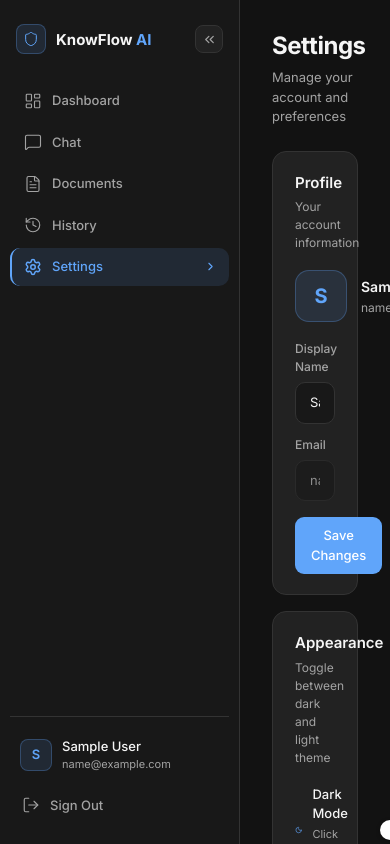
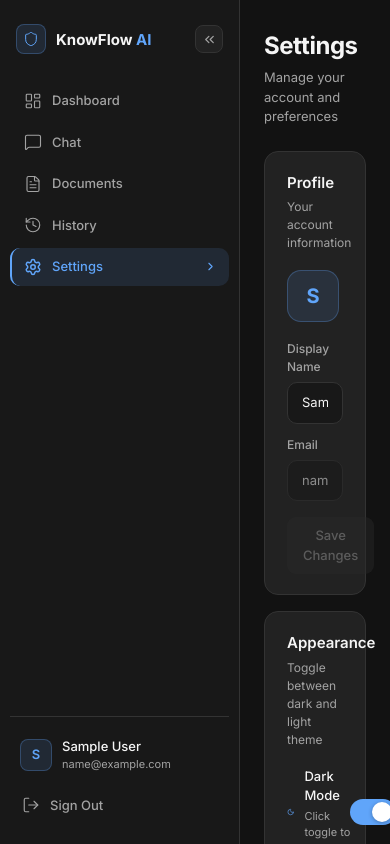
Before and after one commit to bakliwalkshitiz/knowflowAi, a React (Vite) app in the folder knowflow-ui/: page /settings in a window 390 px wide. Built offline with nearby package versions, Linux system fonts and the light colour scheme; no server answers; sample sign-in values are in the browser's storage.

Commit message:
fix: enable profile display name update in Settings and improve mobile responsiveness

```diff
--- a/knowflow-ui/src/api/client.js
+++ b/knowflow-ui/src/api/client.js
@@ -48,6 +48,7 @@ export const chatApi = {
 
 export const userApi = {
   getMe: () => api.get('/user/me'),
+  updateProfile: (data) => api.put('/user/profile', data),
 }
 
 export const ragApi = {
--- a/knowflow-ui/src/context/AuthContext.jsx
+++ b/knowflow-ui/src/context/AuthContext.jsx
@@ -18,6 +18,14 @@ export function AuthProvider({ children }) {
     localStorage.setItem('kf_token', jwtToken)
   }
 
+  const updateUser = (updatedData) => {
+    setUser(prev => {
+      const next = { ...prev, ...updatedData }
+      localStorage.setItem('kf_user', JSON.stringify(next))
+      return next
+    })
+  }
+
   const logout = () => {
     setUser(null)
     setToken(null)
@@ -28,7 +36,7 @@ export function AuthProvider({ children }) {
   const isAuthenticated = !!token && !!user
 
   return (
-    <AuthContext.Provider value={{ user, token, login, logout, isAuthenticated }}>
+    <AuthContext.Provider value={{ user, token, login, logout, updateUser, isAuthenticated }}>
       {children}
     </AuthContext.Provider>
   )
--- a/knowflow-ui/src/pages/settings/SettingsPage.jsx
+++ b/knowflow-ui/src/pages/settings/SettingsPage.jsx
@@ -1,9 +1,10 @@
 import { useState } from 'react'
-import { motion } from 'framer-motion'
-import { Sun, Moon, Check, Loader2, LogOut } from 'lucide-react'
+import { motion, AnimatePresence } from 'framer-motion'
+import { Sun, Moon, Check, Loader2, LogOut, AlertCircle } from 'lucide-react'
 import { useAuth } from '../../context/AuthContext'
 import { useTheme } from '../../context/ThemeContext'
 import { useNavigate } from 'react-router-dom'
+import { userApi } from '../../api/client'
 
 const card = { background: 'var(--card)', border: '1px solid var(--border)', borderRadius: 14, padding: '20px 22px', marginBottom: 16 }
 const fieldLabel = { fontSize: 12, fontWeight: 500, color: 'var(--muted)', marginBottom: 6, display: 'block' }
@@ -24,7 +25,7 @@ function Btn({ children, onClick, variant = 'primary', disabled = false, loading
     opacity: disabled ? 0.45 : 1, transition: 'all 0.15s', ...s,
   }
   const styles = {
-    primary: { background: 'var(--accent)', color: '#fff' },
+    primary: { background: disabled ? 'var(--card-hover)' : 'var(--accent)', color: disabled ? 'var(--muted)' : '#fff' },
     ghost:   { background: 'var(--card)', color: 'var(--text)', border: '1px solid var(--border)' },
     danger:  { background: 'rgba(248,113,113,0.1)', color: 'var(--danger)', border: '1px solid rgba(248,113,113,0.25)' },
     success: { background: 'rgba(52,211,153,0.1)', color: 'var(--success)', border: '1px solid rgba(52,211,153,0.25)' },
@@ -37,21 +38,54 @@ function Btn({ children, onClick, variant = 'primary', disabled = false, loading
 }
 
 export default function SettingsPage() {
-  const { user, logout } = useAuth()
+  const { user, logout, updateUser } = useAuth()
   const { theme, toggle, isDark } = useTheme()
   const navigate = useNavigate()
   const [name, setName] = useState(user?.name || '')
+  const [saving, setSaving] = useState(false)
   const [saved, setSaved] = useState(false)
+  const [error, setError] = useState('')
 
-  const saveProfile = () => { setSaved(true); setTimeout(() => setSaved(false), 2000) }
+  const isChanged = name.trim() !== '' && name.trim() !== (user?.name || '')
+
+  const saveProfile = async () => {
+    if (!isChanged || saving) return
+    setSaving(true)
+    setError('')
+    try {
+      const res = await userApi.updateProfile({ name: name.trim() })
+      if (res?.data) {
+        const updatedName = res.data.name || name.trim()
+        updateUser({ name: updatedName })
+        setSaved(true)
+        setTimeout(() => setSaved(false), 2500)
+      }
+    } catch (err) {
+      console.error('Failed to save profile:', err)
+      setError('Failed to save changes. Please try again.')
+    } finally {
+      setSaving(false)
+    }
+  }
+
   const handleLogout = () => { logout(); navigate('/login') }
 
   return (
-    <div style={{ padding: '28px 32px', maxWidth: 620, margin: '0 auto' }}>
+    <div style={{ padding: '28px 24px', maxWidth: 620, margin: '0 auto', width: '100%' }}>
       <motion.div initial={{ opacity: 0, y: -8 }} animate={{ opacity: 1, y: 0 }} style={{ marginBottom: 24 }}>
         <h1 style={{ fontSize: 24, fontWeight: 700, color: 'var(--text)', margin: '0 0 4px', letterSpacing: '-0.02em' }}>Settings</h1>
         <p style={{ fontSize: 13, color: 'var(--muted)', margin: 0 }}>Manage your account and preferences</p>
       </motion.div>
+
+      {/* Alerts */}
+      <AnimatePresence>
+        {error && (
+          <motion.div initial={{ opacity: 0, y: -8 }} animate={{ opacity: 1, y: 0 }} exit={{ opacity: 0 }}
+            style={{ marginBottom: 14, padding: '12px 16px', background: 'rgba(248,113,113,0.1)', border: '1px solid rgba(248,113,113,0.3)', borderRadius: 10, fontSize: 13, color: 'var(--danger)', display: 'flex', alignItems: 'center', gap: 8 }}>
+            <AlertCircle size={14} /> {error}
+          </motion.div>
+        )}
+      </AnimatePresence>
 
       {/* Profile */}
       <div style={card}>
@@ -61,9 +95,9 @@ export default function SettingsPage() {
           <div style={{ width: 52, height: 52, borderRadius: 14, background: 'var(--accent-bg)', border: '1px solid var(--accent-bd)', display: 'flex', alignItems: 'center', justifyContent: 'center', fontSize: 20, fontWeight: 700, color: 'var(--accent)', flexShrink: 0 }}>
             {user?.name?.[0]?.toUpperCase() || 'U'}
           </div>
-          <div>
-            <p style={{ fontSize: 14, fontWeight: 600, color: 'var(--text)', margin: '0 0 2px' }}>{user?.name}</p>
-            <p style={{ fontSize: 12, color: 'var(--muted)', margin: 0 }}>{user?.email}</p>
+          <div style={{ minWidth: 0, flex: 1 }}>
+            <p style={{ fontSize: 14, fontWeight: 600, color: 'var(--text)', margin: '0 0 2px', overflow: 'hidden', textOverflow: 'ellipsis', whiteSpace: 'nowrap' }}>{user?.name}</p>
+            <p style={{ fontSize: 12, color: 'var(--muted)', margin: 0, overflow: 'hidden', textOverflow: 'ellipsis', whiteSpace: 'nowrap' }}>{user?.email}</p>
           </div>
         </div>
         <div style={{ marginBottom: 12 }}>
@@ -76,7 +110,7 @@ export default function SettingsPage() {
           <label style={fieldLabel}>Email</label>
           <input value={user?.email || ''} disabled style={{ ...input, opacity: 0.5, cursor: 'not-allowed' }} />
         </div>
-        <Btn onClick={saveProfile}>
+        <Btn onClick={saveProfile} disabled={!isChanged || saving} loading={saving}>
           {saved ? <><Check size={13} /> Saved!</> : 'Save Changes'}
         </Btn>
       </div>
@@ -102,7 +136,7 @@ export default function SettingsPage() {
           <button onClick={toggle} style={{
             width: 46, height: 26, borderRadius: 13, border: 'none', cursor: 'pointer',
             background: isDark ? 'var(--accent)' : 'var(--border)',
-            position: 'relative', padding: 0, transition: 'background 0.25s',
+            position: 'relative', padding: 0, transition: 'background 0.25s', flexShrink: 0,
           }}>
             <motion.div
               animate={{ x: isDark ? 22 : 2 }}
```
Also changed, not shown: 1 other file (tests, documents, lock files or other folders).
